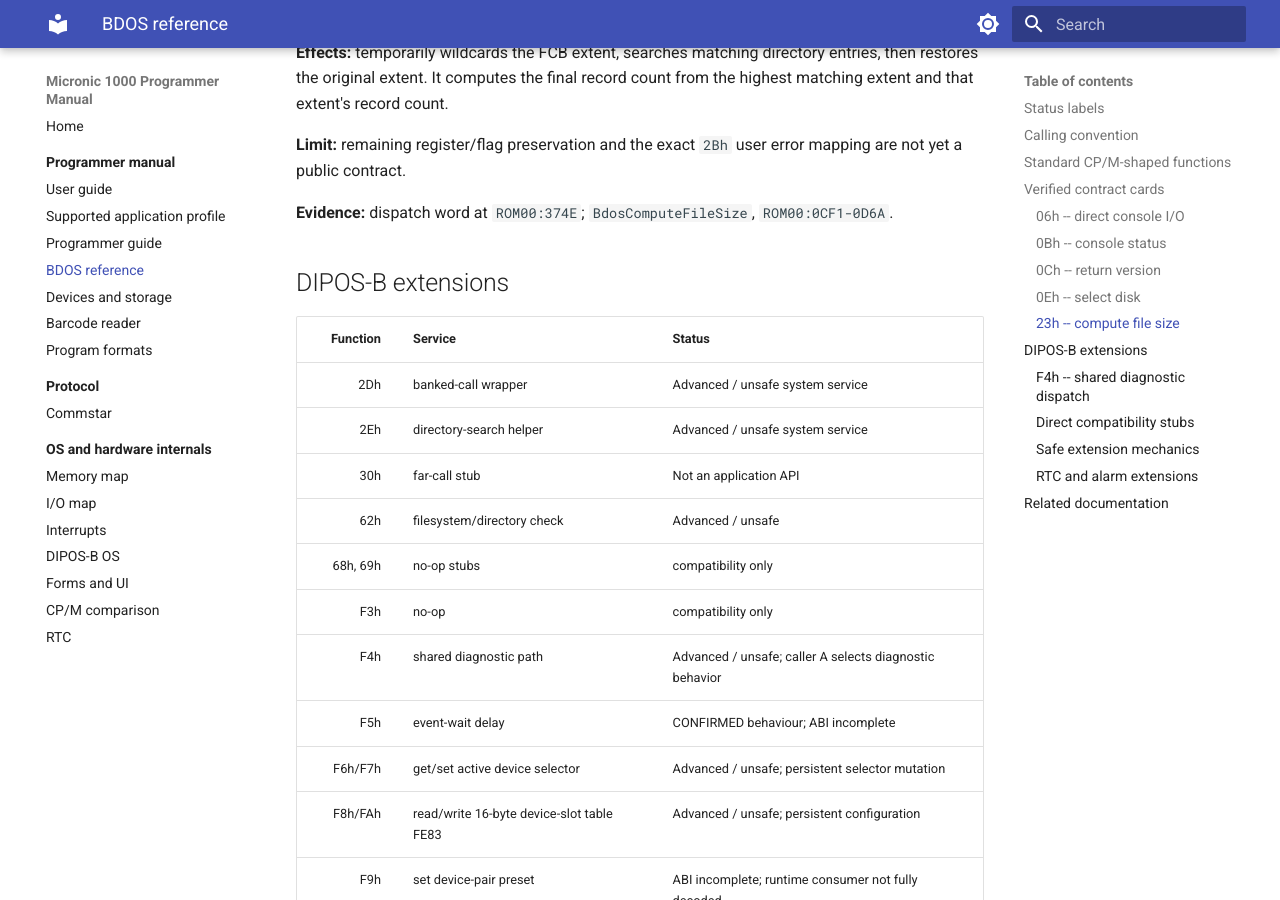
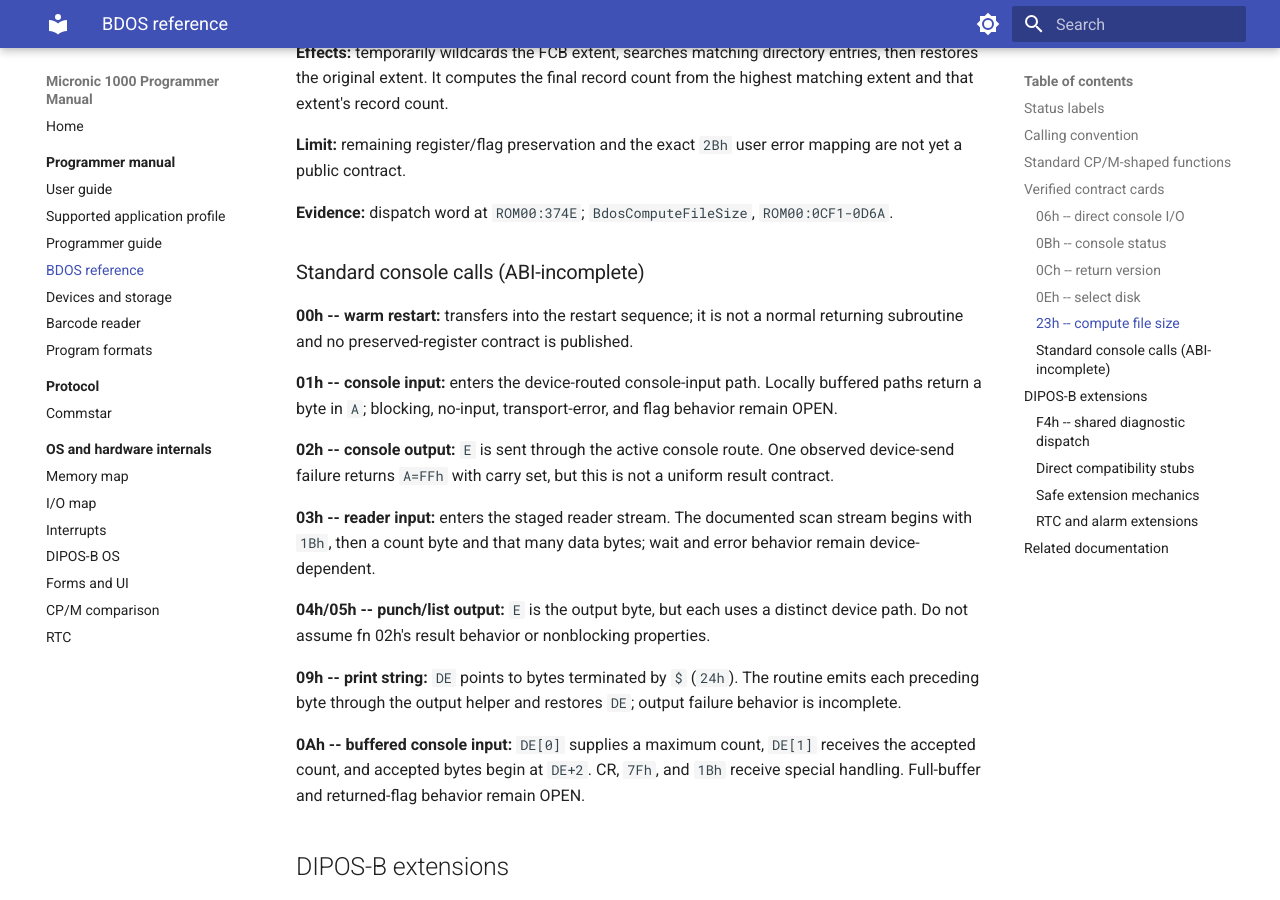
Before and after one commit to philpem/micronic1000, an MkDocs documentation site: the page built from doc/manual/bdos-reference.md, in a window 1280 px wide and 900 px high, scrolled down 4145 px. Built offline with MkDocs 1.6.1 and Material for MkDocs 9.7.7, drawn with Linux system fonts in a browser that asks for light colours.

Commit message:
document BDOS console call mechanics

```diff
--- a/doc/manual/bdos-reference.md
+++ b/doc/manual/bdos-reference.md
@@ -167,6 +167,36 @@ mapping are not yet a public contract.
 **Evidence:** dispatch word at `ROM00:374E`; `BdosComputeFileSize`,
 `ROM00:0CF1-0D6A`.
 
+### Standard console calls (ABI-incomplete)
+
+**00h -- warm restart:** transfers into the restart sequence; it is not a
+normal returning subroutine and no preserved-register contract is published.
+
+**01h -- console input:** enters the device-routed console-input path. Locally
+buffered paths return a byte in `A`; blocking, no-input, transport-error, and
+flag behavior remain OPEN.
+
+**02h -- console output:** `E` is sent through the active console route. One
+observed device-send failure returns `A=FFh` with carry set, but this is not a
+uniform result contract.
+
+**03h -- reader input:** enters the staged reader stream. The documented scan
+stream begins with `1Bh`, then a count byte and that many data bytes; wait and
+error behavior remain device-dependent.
+
+**04h/05h -- punch/list output:** `E` is the output byte, but each uses a
+distinct device path. Do not assume fn 02h's result behavior or nonblocking
+properties.
+
+**09h -- print string:** `DE` points to bytes terminated by `$` (`24h`). The
+routine emits each preceding byte through the output helper and restores `DE`;
+output failure behavior is incomplete.
+
+**0Ah -- buffered console input:** `DE[0]` supplies a maximum count, `DE[1]`
+receives the accepted count, and accepted bytes begin at `DE+2`. CR, `7Fh`, and
+`1Bh` receive special handling. Full-buffer and returned-flag behavior remain
+OPEN.
+
 ## DIPOS-B extensions
 
 | Function | Service | Status |
```
